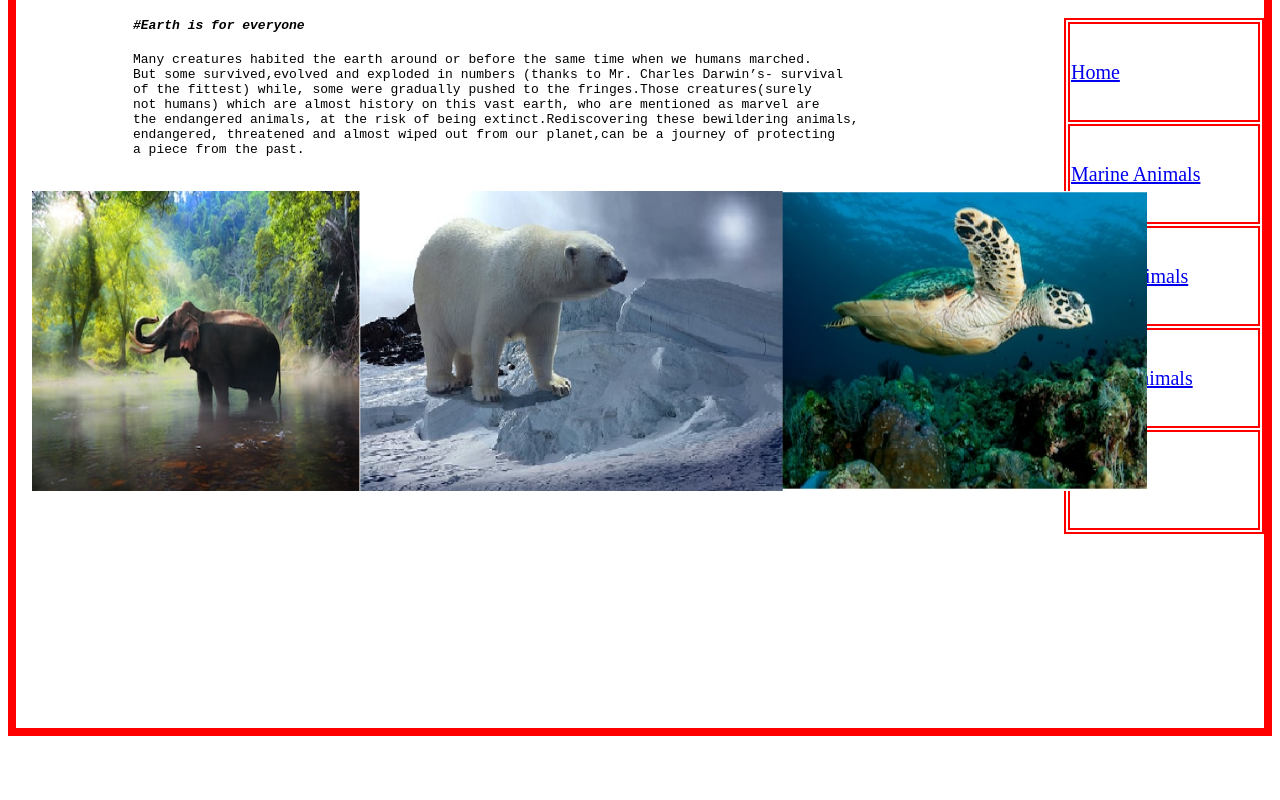
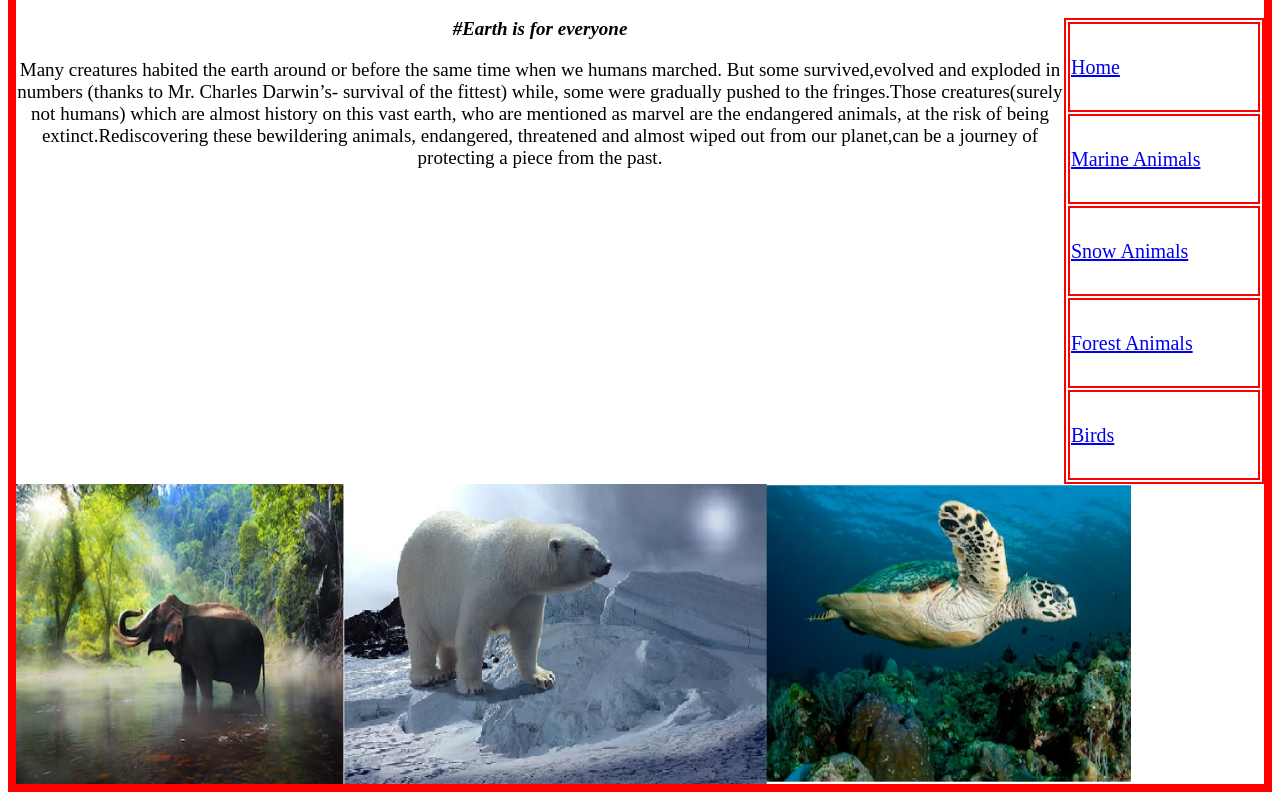
Before and after one commit to kaashvi-johari/ENDNGERED.github.io, a plain HTML site: page index.html in a window 1280 px wide. Shown: the part 56-856 px from the top of the page. Before the commit the page ends 800 px from the top, so only its background shows below. Drawn offline with Linux system fonts and the light colour scheme.

Commit message:
Update index.html

```diff
--- a/index.html
+++ b/index.html
@@ -1,7 +1,7 @@
 <html>
 <head>
 <style>
-table,tr,td{border:2px solid red;align:right;height:100px;width:200px;font-color:red;}
+table,tr,td{border:2px solid red;align:right;height:90px;width:200px;font-color:red;}
 a{font-family:segoe print;font-size:20;}
 body{background-color:white;border:8px solid red;}
 h1{font-family:segoe print;align:center;}
@@ -40,8 +40,9 @@ table2{border:2px solid black;}
 </tr>
 
 </table>
-  <p> <i><b> <strong><pre>               #Earth is for everyone </strong> </pre></i></b> </p>
-<p><pre>
+
+  <p align="center"> <i><b> <strong>              #Earth is for everyone </strong> </i></b> </p>
+<p align="center">
                Many creatures habited the earth around or before the same time when we humans marched.
                But some survived,evolved and exploded in numbers (thanks to Mr. Charles Darwin’s- survival
                of the fittest) while, some were gradually pushed to the fringes.Those creatures(surely
```
